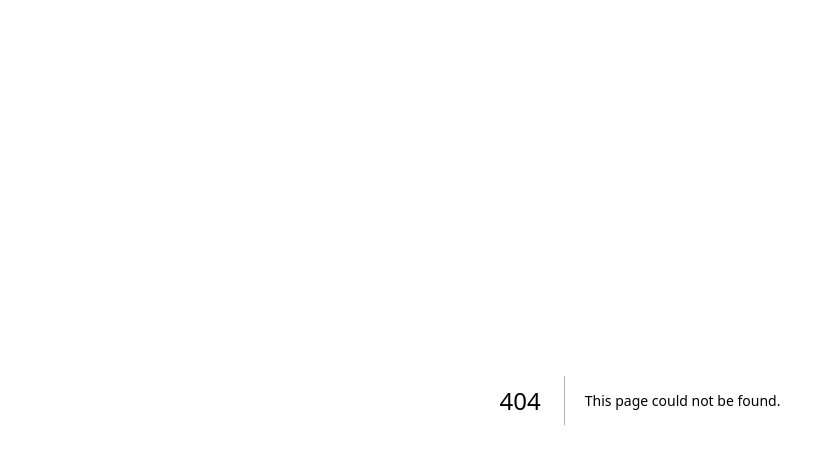
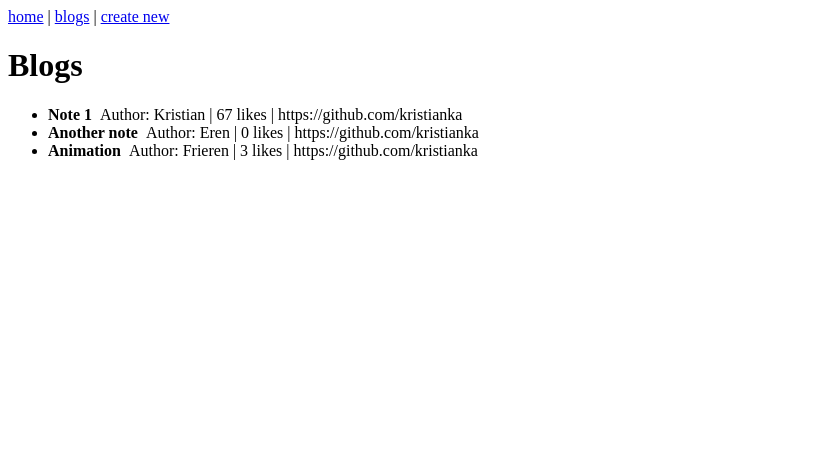
Before and after one commit to kristianka/fullstack-nextjs, a Next.js app: page /blogs in a window 1280 px wide. Before the commit this address had no page. Shown: the top 464 px of the page, without its empty margins (0-835 px from the left). Built offline with nearby package versions, Linux system fonts and the light colour scheme.

Commit message:
exercise 1

```diff
--- /dev/null
+++ b/app/blogs/page.tsx
@@ -0,0 +1,22 @@
+import { getBlogs } from "../services/blogs";
+
+export default function Blogs() {
+    const blogs = getBlogs();
+    return (
+        <div>
+            <h1>Blogs</h1>
+            <ul>
+                {blogs.map((b) => {
+                    return (
+                        <li key={b.id}>
+                            <span style={{ fontWeight: "bold" }}>{b.title}</span>
+                            <span style={{ marginLeft: "0.5rem" }}>
+                                Author: {b.author} | {b.likes} likes | {b.url}
+                            </span>
+                        </li>
+                    );
+                })}
+            </ul>
+        </div>
+    );
+}
--- a/app/layout.tsx
+++ b/app/layout.tsx
@@ -1,33 +1,18 @@
-import type { Metadata } from "next";
-import { Geist, Geist_Mono } from "next/font/google";
-import "./globals.css";
+import Link from "next/link";
 
-const geistSans = Geist({
-  variable: "--font-geist-sans",
-  subsets: ["latin"],
-});
-
-const geistMono = Geist_Mono({
-  variable: "--font-geist-mono",
-  subsets: ["latin"],
-});
-
-export const metadata: Metadata = {
-  title: "Create Next App",
-  description: "Generated by create next app",
-};
-
-export default function RootLayout({
-  children,
-}: Readonly<{
-  children: React.ReactNode;
-}>) {
-  return (
-    <html
-      lang="en"
-      className={`${geistSans.variable} ${geistMono.variable} h-full antialiased`}
-    >
-      <body className="min-h-full flex flex-col">{children}</body>
-    </html>
-  );
+export default function RootLayout({ children }: { children: React.ReactNode }) {
+    return (
+        <html lang="en">
+            <body>
+                <nav>
+                    <Link href="/">home</Link>
+                    {" | "}
+                    <Link href="/blogs">blogs</Link>
+                    {" | "}
+                    <Link href="/blogs/new">create new</Link>
+                </nav>
+                {children}
+            </body>
+        </html>
+    );
 }
--- a/app/page.tsx
+++ b/app/page.tsx
@@ -1,65 +1,9 @@
 import Image from "next/image";
 
 export default function Home() {
-  return (
-    <div className="flex flex-col flex-1 items-center justify-center bg-zinc-50 font-sans dark:bg-black">
-      <main className="flex flex-1 w-full max-w-3xl flex-col items-center justify-between py-32 px-16 bg-white dark:bg-black sm:items-start">
-        <Image
-          className="dark:invert"
-          src="/next.svg"
-          alt="Next.js logo"
-          width={100}
-          height={20}
-          priority
-        />
-        <div className="flex flex-col items-center gap-6 text-center sm:items-start sm:text-left">
-          <h1 className="max-w-xs text-3xl font-semibold leading-10 tracking-tight text-black dark:text-zinc-50">
-            To get started, edit the page.tsx file.
-          </h1>
-          <p className="max-w-md text-lg leading-8 text-zinc-600 dark:text-zinc-400">
-            Looking for a starting point or more instructions? Head over to{" "}
-            <a
-              href="https://vercel.com/templates?framework=next.js&utm_source=create-next-app&utm_medium=appdir-template-tw&utm_campaign=create-next-app"
-              className="font-medium text-zinc-950 dark:text-zinc-50"
-            >
-              Templates
-            </a>{" "}
-            or the{" "}
-            <a
-              href="https://nextjs.org/learn?utm_source=create-next-app&utm_medium=appdir-template-tw&utm_campaign=create-next-app"
-              className="font-medium text-zinc-950 dark:text-zinc-50"
-            >
-              Learning
-            </a>{" "}
-            center.
-          </p>
+    return (
+        <div>
+            <p>Fullstackopen next.js</p>
         </div>
-        <div className="flex flex-col gap-4 text-base font-medium sm:flex-row">
-          <a
-            className="flex h-12 w-full items-center justify-center gap-2 rounded-full bg-foreground px-5 text-background transition-colors hover:bg-[#383838] dark:hover:bg-[#ccc] md:w-[158px]"
-            href="https://vercel.com/new?utm_source=create-next-app&utm_medium=appdir-template-tw&utm_campaign=create-next-app"
-            target="_blank"
-            rel="noopener noreferrer"
-          >
-            <Image
-              className="dark:invert"
-              src="/vercel.svg"
-              alt="Vercel logomark"
-              width={16}
-              height={16}
-            />
-            Deploy Now
-          </a>
-          <a
-            className="flex h-12 w-full items-center justify-center rounded-full border border-solid border-black/[.08] px-5 transition-colors hover:border-transparent hover:bg-black/[.04] dark:border-white/[.145] dark:hover:bg-[#1a1a1a] md:w-[158px]"
-            href="https://nextjs.org/docs?utm_source=create-next-app&utm_medium=appdir-template-tw&utm_campaign=create-next-app"
-            target="_blank"
-            rel="noopener noreferrer"
-          >
-            Documentation
-          </a>
-        </div>
-      </main>
-    </div>
-  );
+    );
 }
--- /dev/null
+++ b/app/services/blogs.ts
@@ -0,0 +1,31 @@
+// makes code more typesafe
+interface Blog {
+    id: number;
+    title: string;
+    author: string;
+    url: string;
+    likes: number;
+}
+
+const blogs: Blog[] = [
+    { id: 1, title: "Note 1", author: "Kristian", url: "https://github.com/kristianka", likes: 67 },
+    {
+        id: 2,
+        title: "Another note",
+        author: "Eren",
+        url: "https://github.com/kristianka",
+        likes: 0
+    },
+    { id: 3, title: "Animation", author: "Frieren", url: "https://github.com/kristianka", likes: 3 }
+];
+
+let nextId = 4;
+
+export const getBlogs = () => {
+    return blogs;
+};
+
+// no need to retype, just omit id. You could also use Pick if the type evolves
+export const addBlog = ({ title, author, url, likes }: Omit<Blog, "id">) => {
+    blogs.push({ id: nextId++, title, author, url, likes });
+};
```
Also changed, not shown: 1 other file (tests, documents, lock files or other folders).
